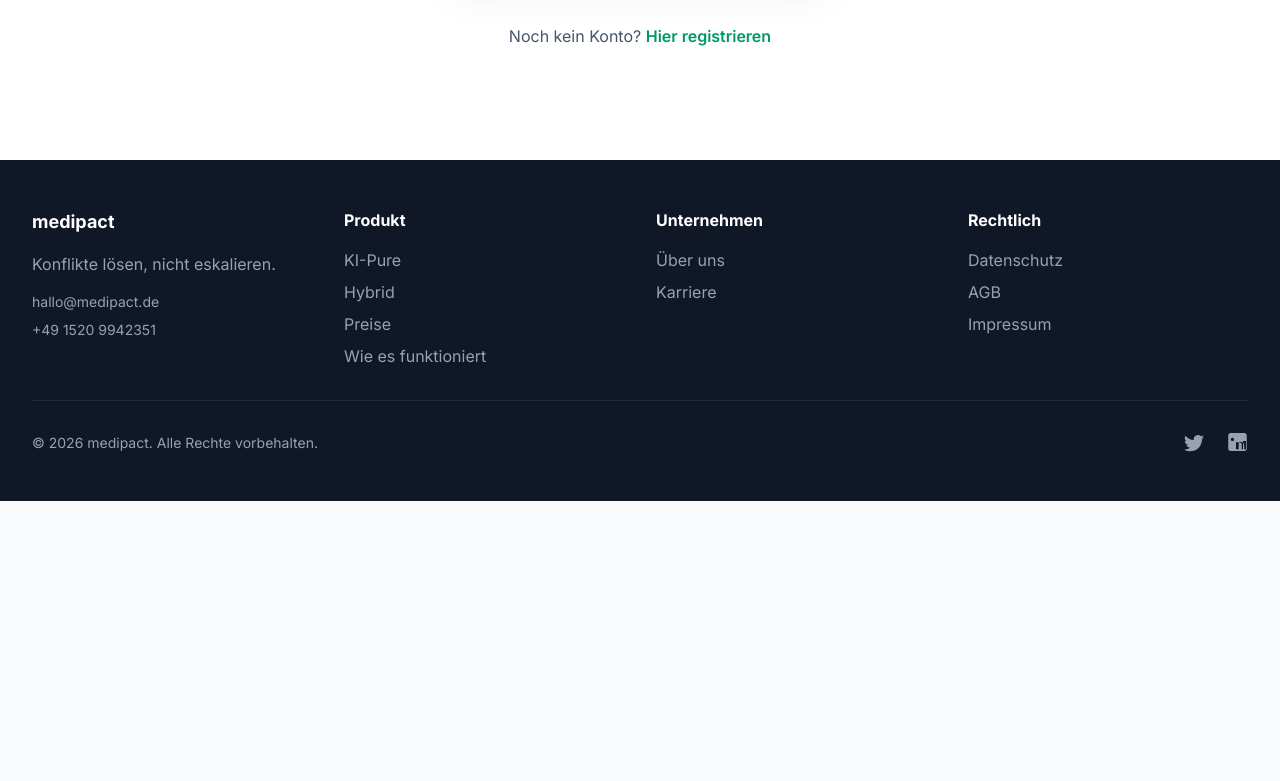
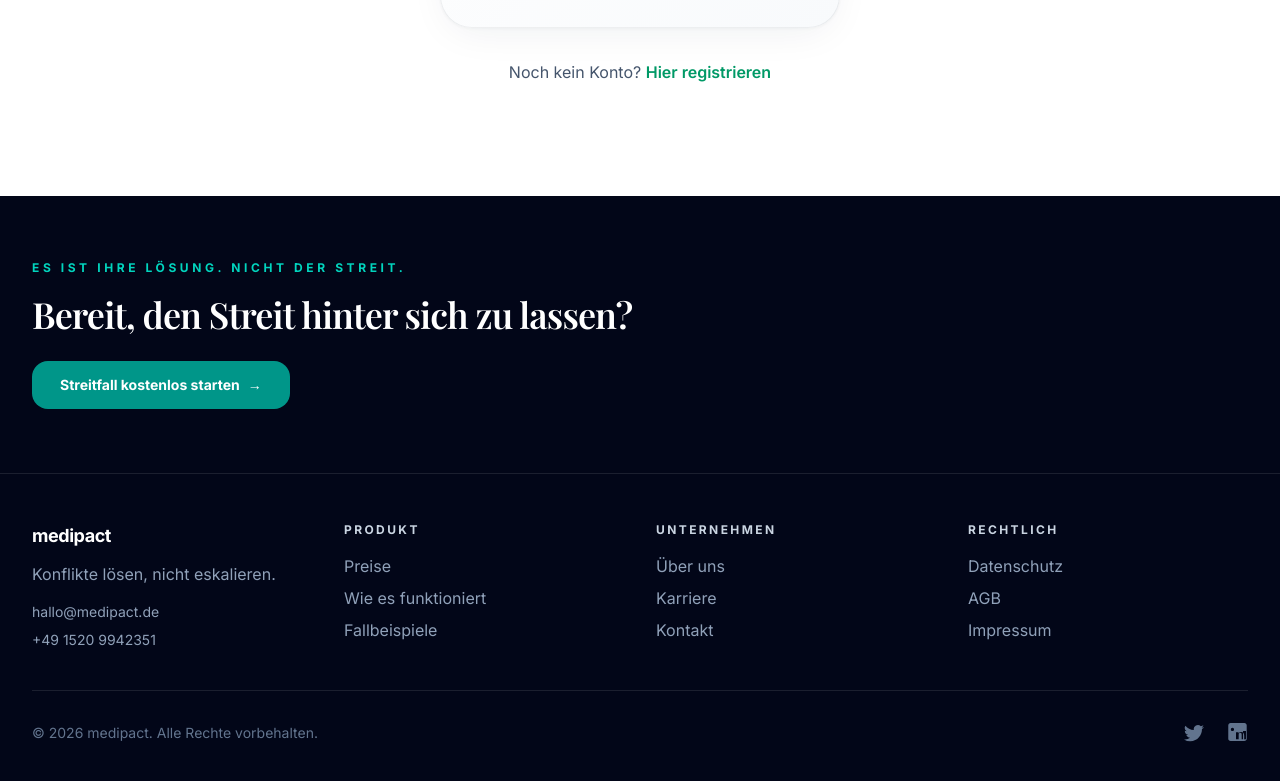
Before and after one commit to JulianWieder/medipact, a Next.js app: page /auth/login in a window 1280 px wide. Shown: the part 825-1606 px from the top of the page. Before the commit the page ends 1326 px from the top, so only its background shows below. Built offline with nearby package versions, Linux system fonts and the light colour scheme; a web font is replaced by a local one.

Commit message:
Greator-Style-Elemente: Promo-Leiste, Hero-Statement, Differenzierungs-Sektion, Footer

```diff
--- a/app/components/Footer.tsx
+++ b/app/components/Footer.tsx
@@ -1,4 +1,6 @@
 "use client";
+
+import Link from "next/link";
 
 interface FooterProps {
   brandName?: string;
@@ -19,16 +21,35 @@ export default function Footer({
 
   return (
     <footer
-      className={`${isDark ? "bg-gray-900 text-white" : "bg-gray-900 text-white"} py-12`}
+      className={`${isDark ? "bg-slate-950" : "bg-slate-950"} text-white`}
     >
-      <div className="max-w-7xl mx-auto px-4 sm:px-6 lg:px-8">
+      {/* Brand statement */}
+      <div className="border-b border-white/10">
+        <div className="mx-auto max-w-7xl px-6 py-14 lg:px-8 lg:py-16">
+          <p className="text-xs font-bold uppercase tracking-[0.3em] text-teal-400">
+            Es ist Ihre Lösung. Nicht der Streit.
+          </p>
+          <h2 className="mt-4 max-w-2xl font-display text-3xl font-semibold leading-tight tracking-tight text-white sm:text-4xl">
+            Bereit, den Streit hinter sich zu lassen?
+          </h2>
+          <Link
+            href="/auth/register"
+            className="mt-6 inline-flex items-center gap-2 rounded-2xl bg-teal-600 px-7 py-3.5 text-sm font-bold text-white transition hover:scale-[1.02] hover:bg-teal-500"
+          >
+            Streitfall kostenlos starten
+            <span aria-hidden="true">→</span>
+          </Link>
+        </div>
+      </div>
+
+      <div className="mx-auto max-w-7xl px-6 py-12 lg:px-8">
         {/* Top Section */}
-        <div className="grid md:grid-cols-4 gap-8 mb-8 pb-8 border-b border-gray-800">
+        <div className="grid gap-10 border-b border-white/10 pb-10 md:grid-cols-4 md:gap-8">
           {/* Brand */}
           <div>
-            <h3 className="font-bold text-lg mb-4">{brandName}</h3>
-            <p className="text-gray-400">{tagline}</p>
-            <div className="mt-4 space-y-2 text-sm text-gray-400">
+            <h3 className="text-lg font-bold tracking-tight">{brandName}</h3>
+            <p className="mt-3 text-slate-400">{tagline}</p>
+            <div className="mt-4 space-y-2 text-sm text-slate-400">
               <p>{email}</p>
               <p>{phone}</p>
             </div>
@@ -36,87 +57,92 @@ export default function Footer({
 
           {/* Produkt */}
           <div>
-            <h4 className="font-bold mb-4">Produkt</h4>
-            <ul className="space-y-2 text-gray-400">
+            <h4 className="text-xs font-bold uppercase tracking-[0.2em] text-slate-300">
+              Produkt
+            </h4>
+            <ul className="mt-4 space-y-2 text-slate-400">
               <li>
-                <a href="#" className="hover:text-white transition">
-                  KI-Pure
-                </a>
+                <Link href="/preise" className="transition hover:text-white">
+                  Preise
+                </Link>
               </li>
               <li>
-                <a href="#" className="hover:text-white transition">
-                  Hybrid
-                </a>
+                <Link href="/konflikte" className="transition hover:text-white">
+                  Wie es funktioniert
+                </Link>
               </li>
               <li>
-                <a href="#" className="hover:text-white transition">
-                  Preise
-                </a>
-              </li>
-              <li>
-                <a href="/konflikte" className="hover:text-white transition">
-                  Wie es funktioniert
-                </a>
+                <Link href="/cases" className="transition hover:text-white">
+                  Fallbeispiele
+                </Link>
               </li>
             </ul>
           </div>
 
           {/* Unternehmen */}
           <div>
-            <h4 className="font-bold mb-4">Unternehmen</h4>
-            <ul className="space-y-2 text-gray-400">
+            <h4 className="text-xs font-bold uppercase tracking-[0.2em] text-slate-300">
+              Unternehmen
+            </h4>
+            <ul className="mt-4 space-y-2 text-slate-400">
               <li>
-                <a href="/about" className="hover:text-white transition">
+                <Link href="/about" className="transition hover:text-white">
                   Über uns
-                </a>
+                </Link>
               </li>
-
               <li>
-                <a href="/karriere" className="hover:text-white transition">
+                <Link href="/karriere" className="transition hover:text-white">
                   Karriere
-                </a>
+                </Link>
+              </li>
+              <li>
+                <Link href="/kontakt" className="transition hover:text-white">
+                  Kontakt
+                </Link>
               </li>
             </ul>
           </div>
 
           {/* Rechtlich */}
           <div>
-            <h4 className="font-bold mb-4">Rechtlich</h4>
-            <ul className="space-y-2 text-gray-400">
+            <h4 className="text-xs font-bold uppercase tracking-[0.2em] text-slate-300">
+              Rechtlich
+            </h4>
+            <ul className="mt-4 space-y-2 text-slate-400">
               <li>
-                <a href="/datenschutz" className="hover:text-white transition">
+                <Link href="/datenschutz" className="transition hover:text-white">
                   Datenschutz
-                </a>
+                </Link>
               </li>
               <li>
-                <a href="/agb" className="hover:text-white transition">
+                <Link href="/agb" className="transition hover:text-white">
                   AGB
-                </a>
+                </Link>
               </li>
               <li>
-                <a href="/impressum" className="hover:text-white transition">
+                <Link href="/impressum" className="transition hover:text-white">
                   Impressum
-                </a>
+                </Link>
               </li>
             </ul>
           </div>
         </div>
 
         {/* Bottom Section */}
-        <div className="flex flex-col md:flex-row justify-between items-center">
-          <p className="text-gray-400 text-sm">
+        <div className="flex flex-col items-center justify-between gap-4 pt-8 md:flex-row">
+          <p className="text-sm text-slate-500">
             &copy; {currentYear} {brandName}. Alle Rechte vorbehalten.
           </p>
-          <div className="flex gap-6 mt-4 md:mt-0">
-            <a href="#" className="text-gray-400 hover:text-white transition">
+          <div className="flex gap-6">
+            <a href="#" className="text-slate-500 transition hover:text-white">
               <span className="sr-only">Twitter</span>
-              <svg className="w-5 h-5" fill="currentColor" viewBox="0 0 20 20">
+              <svg className="h-5 w-5" fill="currentColor" viewBox="0 0 20 20">
                 <path d="M6.29 18.251c7.547 0 11.675-6.253 11.675-11.675 0-.178 0-.355-.012-.53A8.348 8.348 0 0020 3.92a8.19 8.19 0 01-2.357.646 4.118 4.118 0 001.804-2.27 8.224 8.224 0 01-2.605.996 4.107 4.107 0 00-6.993 3.743 11.65 11.65 0 01-8.457-4.287 4.106 4.106 0 001.27 5.477A4.072 4.072 0 01.8 7.713v.052a4.105 4.105 0 003.292 4.022 4.095 4.095 0 01-1.853.07 4.108 4.108 0 003.834 2.85A8.233 8.233 0 010 16.407a11.616 11.616 0 006.29 1.84" />
               </svg>
             </a>
-            <a href="#" className="text-gray-400 hover:text-white transition">
+            <a href="#" className="text-slate-500 transition hover:text-white">
               <span className="sr-only">LinkedIn</span>
-              <svg className="w-5 h-5" fill="currentColor" viewBox="0 0 20 20">
+              <svg className="h-5 w-5" fill="currentColor" viewBox="0 0 20 20">
                 <path
                   fillRule="evenodd"
                   d="M16.338 16.338H13.67V12.16c0-.995-.017-2.292-1.393-2.292-1.394 0-1.609 1.088-1.609 2.212v4.258H8.004V9.339h2.52v1.104h.036c.351-.665 1.209-1.393 2.487-1.393 2.659 0 3.15 1.75 3.15 4.02v4.668zM4.446 8.119c-.895 0-1.622-.721-1.622-1.607a1.624 1.624 0 113.243 0c0 .886-.727 1.607-1.622 1.607zm13.52 0H15.03V16.338h2.936V8.119zM2.558 0h13.862c1.265 0 2.293 1.028 2.293 2.29v13.42c0 1.262-1.028 2.29-2.293 2.29H2.558c-1.264 0-2.29-1.028-2.29-2.29V2.29C.268 1.028 1.294 0 2.558 0z"
--- a/app/components/Header.tsx
+++ b/app/components/Header.tsx
@@ -30,7 +30,19 @@ export default function Header() {
   const [open, setOpen] = useState(false);
 
   return (
-    <header className="sticky top-0 z-50 w-full border-b border-slate-200/80 bg-white/90 backdrop-blur">
+    <header className="sticky top-0 z-50 w-full">
+      {/* Promo bar */}
+      <div className="w-full bg-slate-900 text-white">
+        <Link
+          href="/auth/register"
+          className="mx-auto flex max-w-7xl items-center justify-center gap-2 px-6 py-2 text-center text-xs font-semibold tracking-wide text-slate-100 transition hover:text-teal-300 sm:text-sm"
+        >
+          <span className="hidden sm:inline">Neu:</span> Ihren Streitfall in 5 Minuten starten – ohne Anwalt, ohne Risiko
+          <span aria-hidden="true">→</span>
+        </Link>
+      </div>
+
+      <div className="w-full border-b border-slate-200/80 bg-white/90 backdrop-blur">
       <div className="mx-auto flex max-w-7xl items-center justify-between px-6 py-4">
         {/* LOGO */}
         <Link href="/" className="flex items-center gap-2" onClick={() => setOpen(false)}>
@@ -124,6 +136,7 @@ export default function Header() {
           </Link>
         </nav>
       )}
+      </div>
     </header>
   );
 }
--- a/app/page.tsx
+++ b/app/page.tsx
@@ -56,6 +56,27 @@ const workflowSteps = [
     num: "06",
     title: "Einigung dokumentieren",
     text: "Das Ergebnis wird klar festgehalten. Bei rechtlich wichtigen Fragen sollte es juristisch geprüft werden.",
+  },
+];
+
+const differentiators = [
+  {
+    num: "01",
+    eyebrow: "Struktur statt Eskalation",
+    title: "Geführt, nicht allein gelassen.",
+    text: "Die meisten Streits scheitern nicht am Willen, sondern am Weg. Medipact gibt beiden Seiten eine klare Struktur – statt endloser, kreisender Gespräche.",
+  },
+  {
+    num: "02",
+    eyebrow: "Bewährte Methode",
+    title: "Kein Bauchgefühl. Das Harvard-Prinzip.",
+    text: "Interessen statt Positionen, Optionen statt Schuldzuweisungen. Eine Methode, die seit Jahrzehnten in der Konfliktlösung funktioniert – jetzt digital zugänglich.",
+  },
+  {
+    num: "03",
+    eyebrow: "Fair für alle Seiten",
+    title: "Eine Lösung, mit der beide weiterleben können.",
+    text: "Bei Trennung, Erbe oder Nachbarschaft sehen sich Menschen oft wieder. Medipact zielt nicht auf Sieg, sondern auf eine Einigung, die trägt.",
   },
 ];
 
@@ -137,8 +158,12 @@ export default function MedipactLanding() {
                 Für Trennung, Nachbarschaft und Erbe
               </div>
 
+              <p className="mt-6 text-xs font-bold uppercase tracking-[0.3em] text-teal-700">
+                Es ist Ihre Lösung. Nicht der Streit.
+              </p>
+
               <FadeIn>
-                <h1 className="hero-heading mt-8">
+                <h1 className="hero-heading mt-4">
                   Mediation online –
                   <span className="block bg-gradient-to-r from-slate-800 via-teal-600 to-teal-400 bg-clip-text text-transparent pb-2 leading-[1.15]">
                     Konflikte fair, vertraulich und ohne Gericht lösen.
@@ -281,6 +306,34 @@ export default function MedipactLanding() {
         </section>
 
         <section className="section section-base">
+          <div className="mx-auto max-w-7xl px-6 lg:px-8">
+            <div className="mb-16 max-w-2xl">
+              <div className="eyebrow mb-4">Warum medipact anders ist</div>
+              <h2 className="heading-2">Drei Gründe, warum es funktioniert.</h2>
+            </div>
+
+            <div className="grid gap-10 md:grid-cols-3 md:gap-8">
+              {differentiators.map((d) => (
+                <div key={d.num}>
+                  <div className="text-sm font-black tracking-widest text-slate-300">
+                    {d.num}
+                  </div>
+                  <div className="mt-3 text-xs font-bold uppercase tracking-[0.2em] text-teal-700">
+                    {d.eyebrow}
+                  </div>
+                  <h3 className="mt-3 text-xl font-bold text-slate-900">
+                    {d.title}
+                  </h3>
+                  <p className="mt-3 leading-relaxed text-slate-600">
+                    {d.text}
+                  </p>
+                </div>
+              ))}
+            </div>
+          </div>
+        </section>
+
+        <section className="section section-base">
           <div className="mx-auto max-w-7xl px-6 lg:px-8 text-center">
             <p className="text-base text-slate-600">
               Trennung, Nachbarschaft oder Erbe – sehen Sie sich an,{" "}
```
